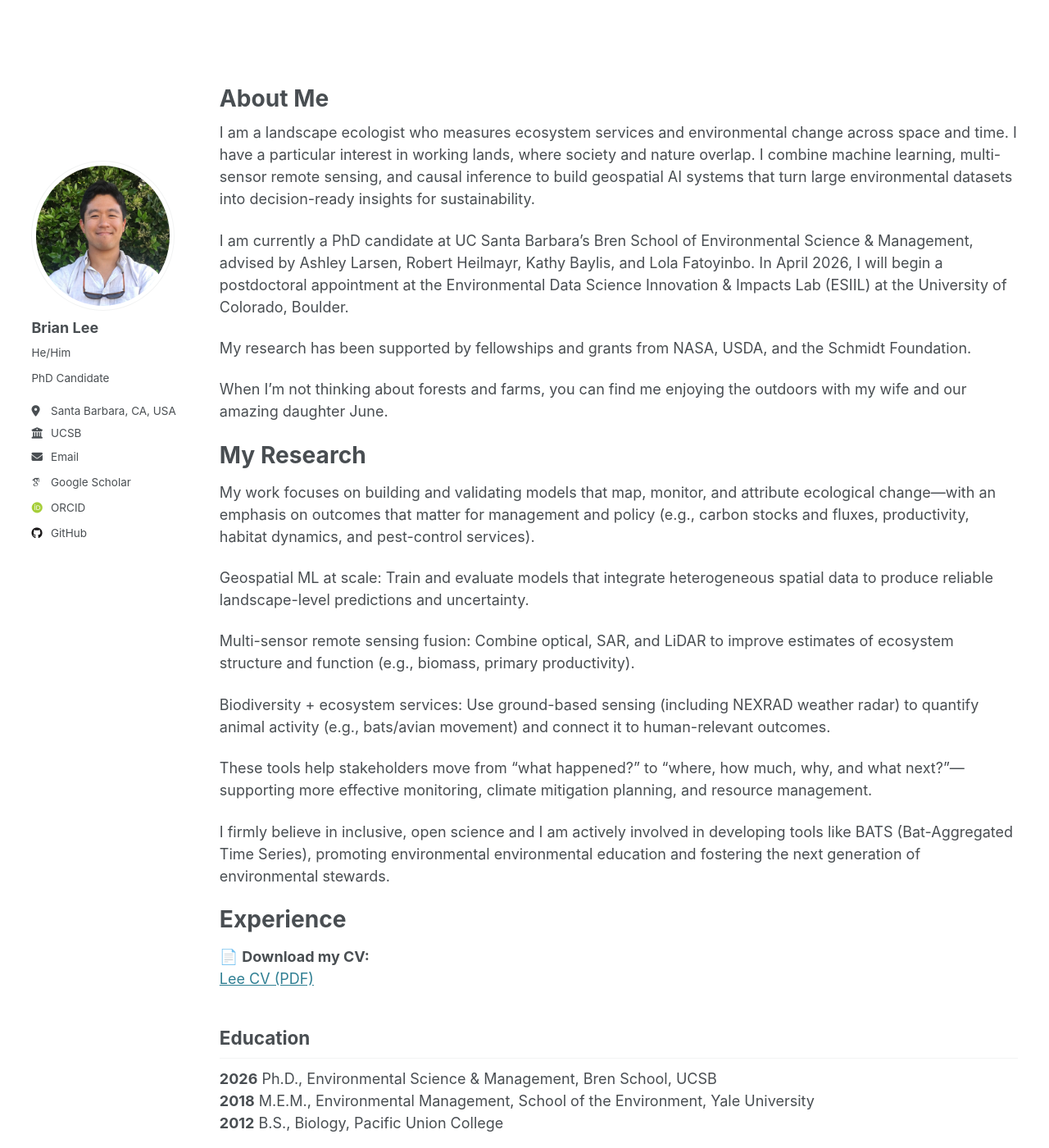
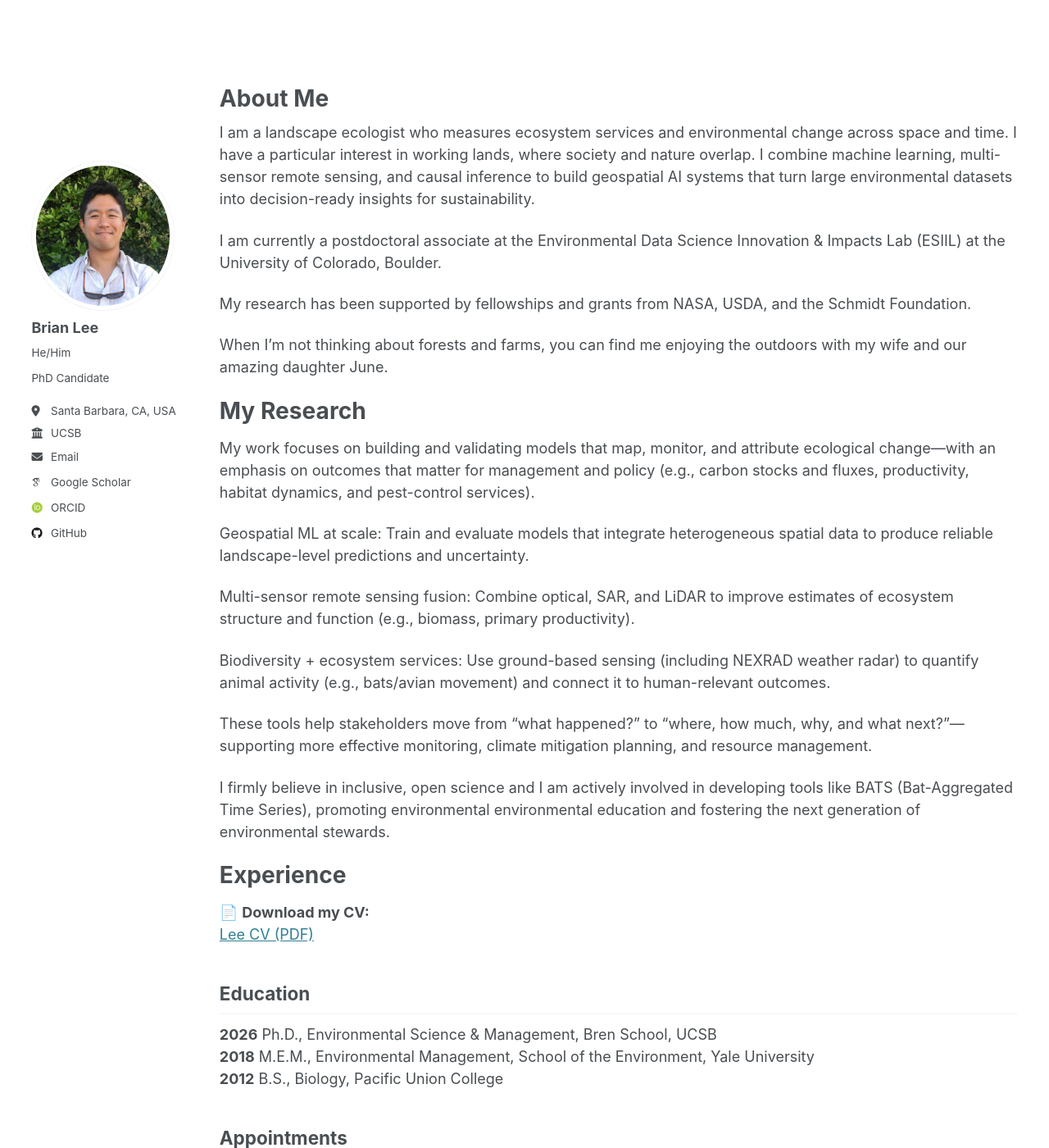
Before and after one commit to bhyleee/bhyleee.github.io, a Jekyll site: the page built from _pages/about.md, in a window 1280 px wide and 1400 px high. Shown: the whole window at 82% size. Built offline with Jekyll 4.4.1, drawn with Linux system fonts in a browser that asks for light colours; some web fonts are replaced; some of the changed text lies outside the part shown.

Commit message:
Update about.md

```diff
--- a/_pages/about.md
+++ b/_pages/about.md
@@ -10,7 +10,7 @@ google_site_verification: "wrrRXKxV5C1YMC8y8tcza0SkRHxqJNsNzjYscsU5VLw"
 
 I am a landscape ecologist who measures ecosystem services and environmental change across space and time. I have a particular interest in working lands, where society and nature overlap. I combine machine learning, multi-sensor remote sensing, and causal inference to build geospatial AI systems that turn large environmental datasets into decision-ready insights for sustainability.
 
-I am currently a PhD candidate at UC Santa Barbara's Bren School of Environmental Science & Management, advised by Ashley Larsen, Robert Heilmayr, Kathy Baylis, and Lola Fatoyinbo. In April 2026, I will begin a postdoctoral appointment at the Environmental Data Science Innovation & Impacts Lab (ESIIL) at the University of Colorado, Boulder.
+I am currently a postdoctoral associate at the Environmental Data Science Innovation & Impacts Lab (ESIIL) at the University of Colorado, Boulder.
 
 My research has been supported by fellowships and grants from NASA, USDA, and the Schmidt Foundation.
 
@@ -44,7 +44,7 @@ Education
 
 Appointments
 ------
-**2026** Postdoctoral Associate, ESIIL, CU Boulder (starting April, 2026)
+**2026** Postdoctoral Associate, ESIIL, CU Boulder
 **2025** Instructor of record, UCSB
 **2024-2025** Bren Environmental Leadership Fellow, UCSB
 **2023-2024** Arnhold Fellow, UCSB
```
Also changed, not shown: other parts of _pages/about.md (+3 -5 lines).
